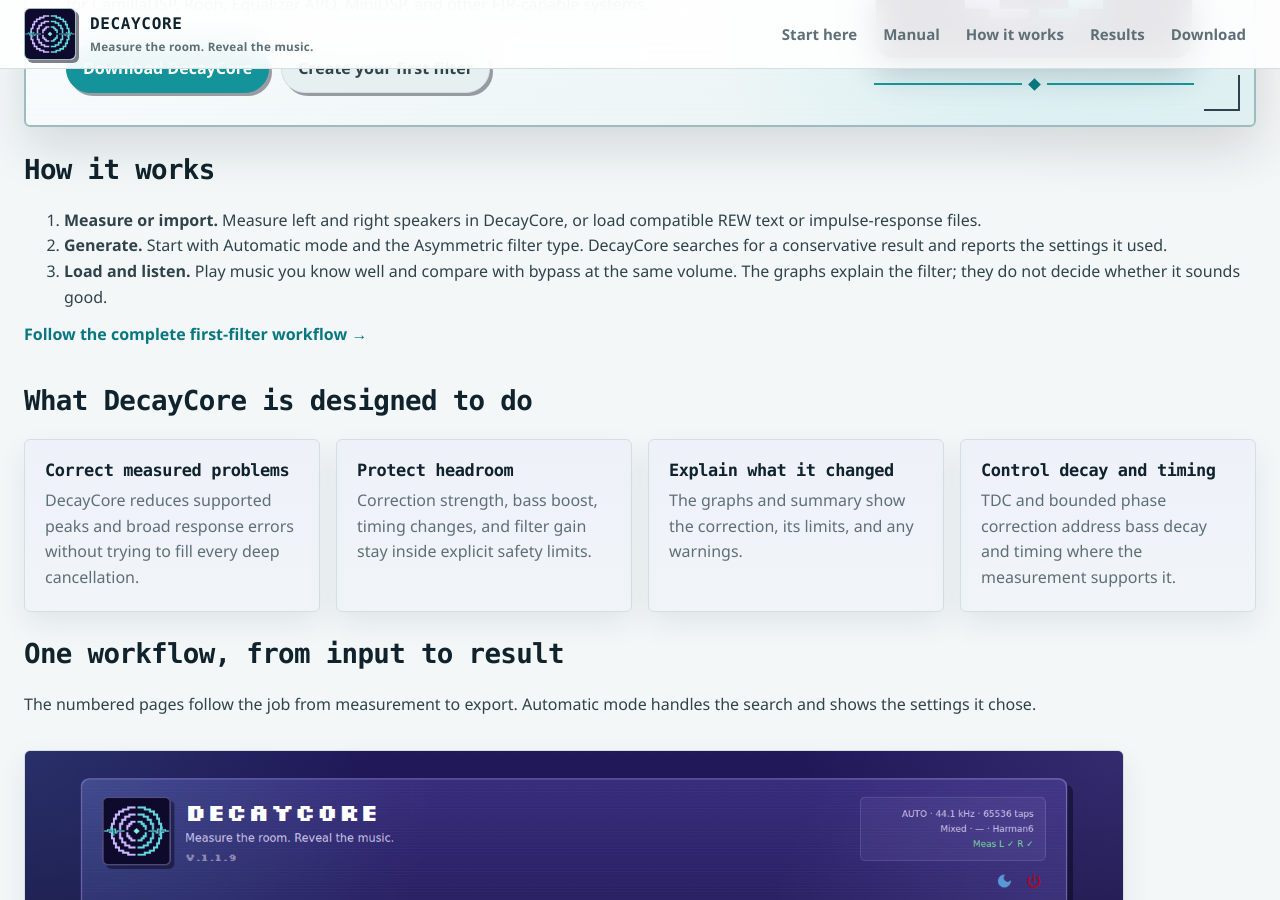
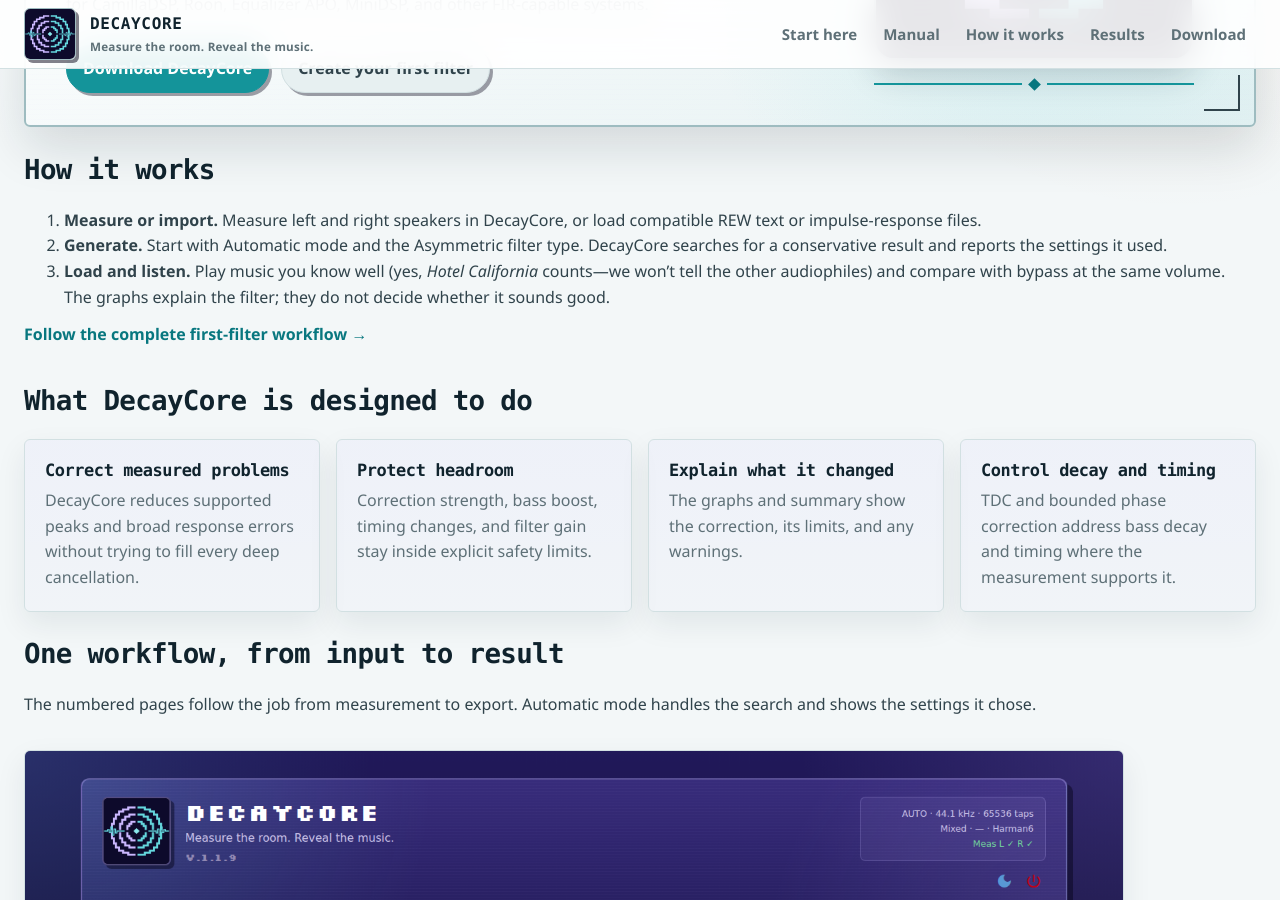
Before and after one commit to VilhoValittu/DecayCore, a Jekyll site: the page built from docs/index.md, in a window 1280 px wide and 900 px high, scrolled down 396 px. Built offline with Jekyll 4.4.1, drawn with Linux system fonts in a browser that asks for light colours.

Commit message:
Jekyll update

```diff
--- a/docs/index.md
+++ b/docs/index.md
@@ -30,7 +30,7 @@
 
 1. **Measure or import.** Measure left and right speakers in DecayCore, or load compatible REW text or impulse-response files.
 2. **Generate.** Start with Automatic mode and the Asymmetric filter type. DecayCore searches for a conservative result and reports the settings it used.
-3. **Load and listen.** Play music you know well and compare with bypass at the same volume. The graphs explain the filter; they do not decide whether it sounds good.
+3. **Load and listen.** Play music you know well (yes, *Hotel California* counts—we won't tell the other audiophiles) and compare with bypass at the same volume. The graphs explain the filter; they do not decide whether it sounds good.
 
 <p class="section-link"><a href="{{ '/getting-started/' | relative_url }}">Follow the complete first-filter workflow <span aria-hidden="true">→</span></a></p>
 
```
